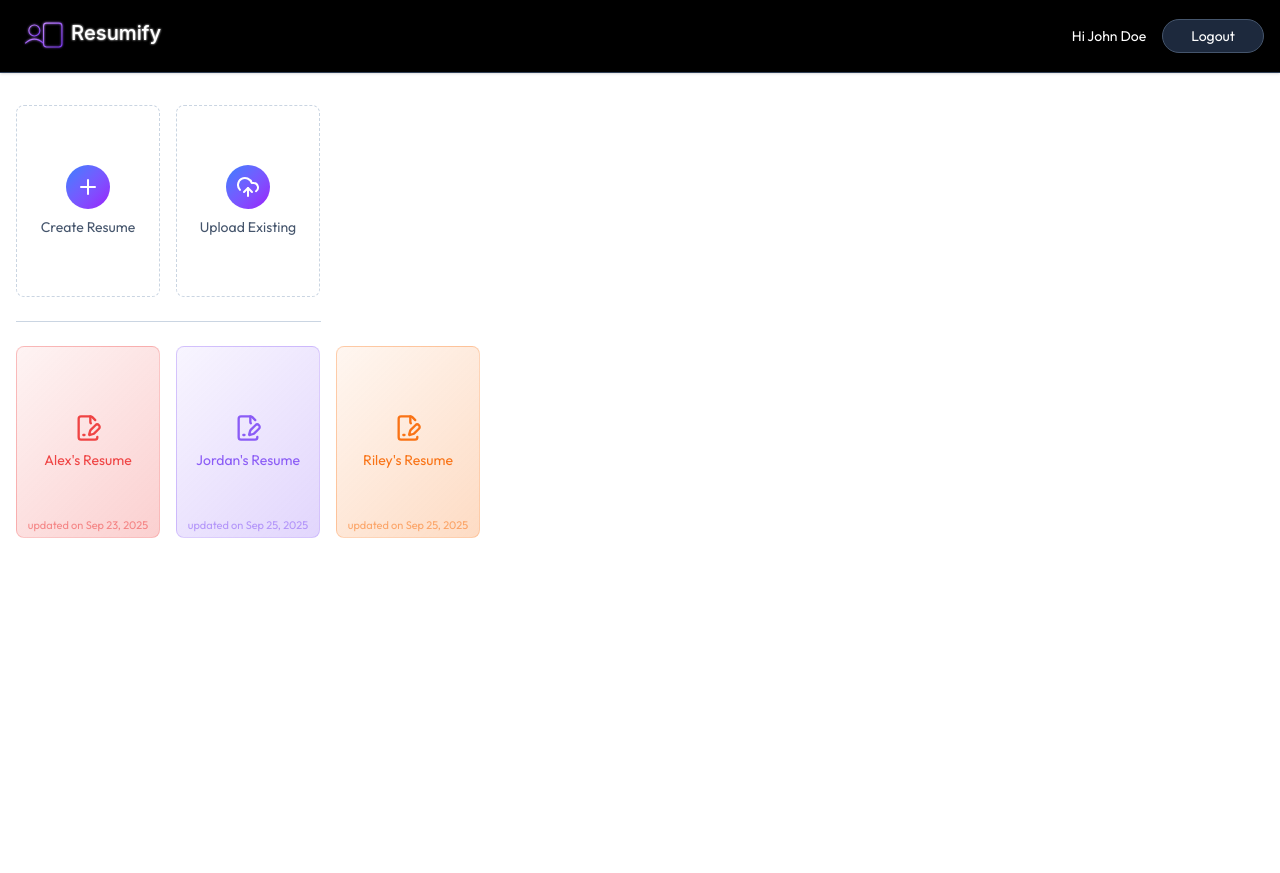
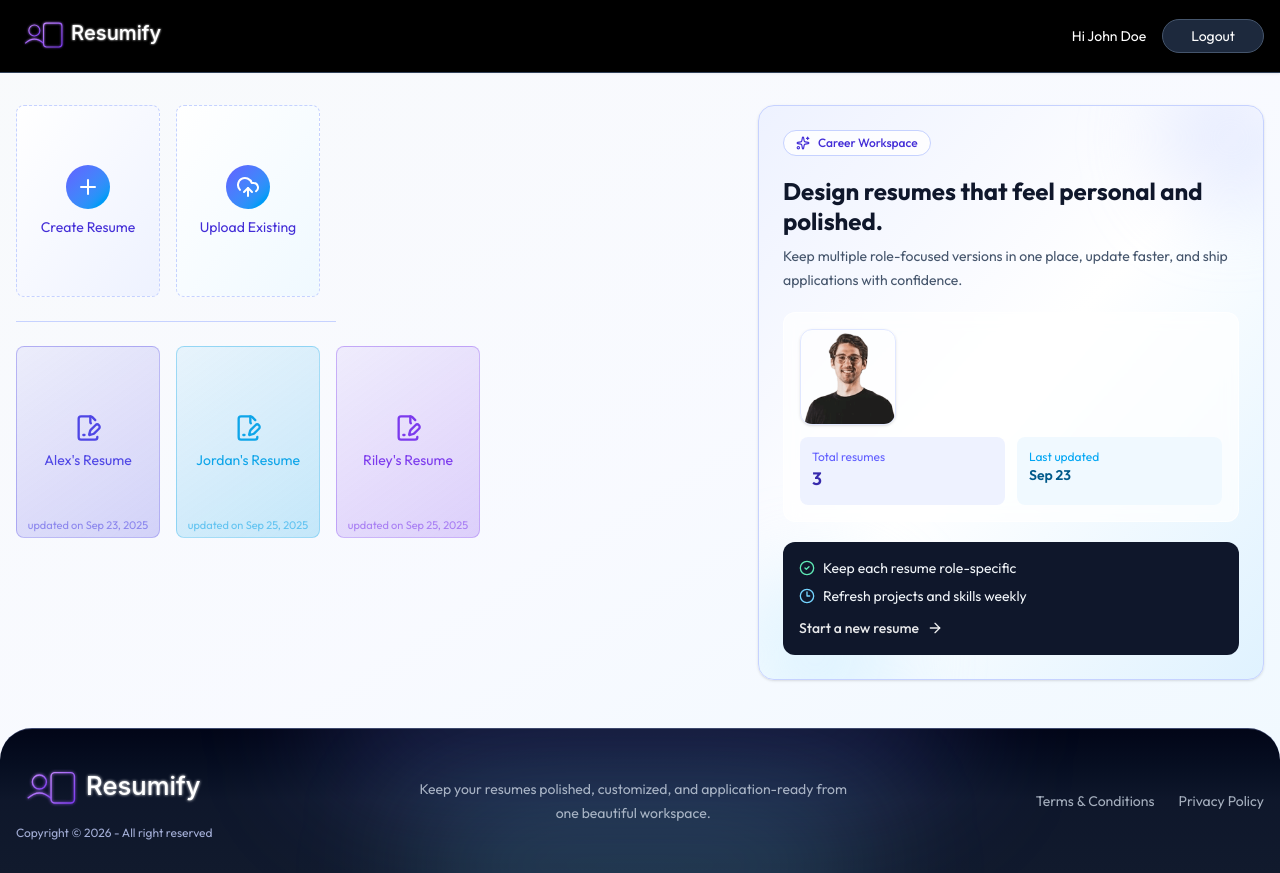
Before and after one commit to Arpit-K8/Project-resumeBuilder, a React (Vite) app in the folder client/: page /app in a window 1280 px wide. Before the commit the page ends 800 px from the top, so only its background shows below. Built offline with nearby package versions, Linux system fonts and the light colour scheme.

Commit message:
feat: Add DashboardFooter and Loader components, enhance Preview and ResumeBuilder with loading states and sharing functionality (Frontened Done)

```diff
--- /dev/null
+++ b/client/src/components/DashboardFooter.jsx
@@ -0,0 +1,29 @@
+import React from "react";
+import logo from "../assets/logo.svg";
+
+const Footer = () => {
+  return (
+    <footer className='relative mt-3 overflow-hidden rounded-t-4xl border-t border-indigo-300/30 bg-linear-to-b from-slate-950 via-slate-900 to-[#111a2d]'>
+      <div className='pointer-events-none absolute -top-20 left-1/2 h-36 w-160 -translate-x-1/2 rounded-full bg-indigo-400/20 blur-3xl' />
+      <div className='pointer-events-none absolute -bottom-16 left-1/2 h-36 w-md -translate-x-1/2 rounded-full bg-sky-300/20 blur-3xl' />
+
+      <div className='relative z-10 mx-auto flex w-full max-w-7xl flex-col items-center justify-between gap-6 px-4 py-8 sm:flex-row'>
+        <div className='flex flex-col items-center gap-2 sm:items-start'>
+          <img src={logo} alt='Logo' className='h-14 w-auto object-contain' />
+          <p className='text-xs text-indigo-200/80'>Copyright © {new Date().getFullYear()} - All right reserved</p>
+        </div>
+
+        <p className='max-w-md text-center text-sm leading-6 text-slate-300/80'>
+          Keep your resumes polished, customized, and application-ready from one beautiful workspace.
+        </p>
+
+        <nav className='flex items-center gap-6 text-sm text-slate-300/80'>
+          <a href='#' className='transition-colors hover:text-white'>Terms &amp; Conditions</a>
+          <a href='#' className='transition-colors hover:text-white'>Privacy Policy</a>
+        </nav>
+      </div>
+    </footer>
+  );
+};
+
+export default Footer;
--- /dev/null
+++ b/client/src/components/Loader.jsx
@@ -0,0 +1,11 @@
+import React from 'react'
+
+const loader = () => {
+  return (
+    <div className='flex items-center justify-center h-screen'>
+        <div className='animate-spin rounded-full h-12 w-12 border-t-2 border-b-2 border-blue-500'></div>
+    </div>
+  )
+}
+
+export default loader
--- a/client/src/pages/Dashboard.jsx
+++ b/client/src/pages/Dashboard.jsx
@@ -1,10 +1,23 @@
 import { useEffect, useState } from 'react'
-import { XIcon, FilePenLineIcon, PencilIcon, PlusIcon, Trash2Icon, UploadCloudIcon } from 'lucide-react'
+import {
+  XIcon,
+  FilePenLineIcon,
+  PencilIcon,
+  PlusIcon,
+  Trash2Icon,
+  UploadCloudIcon,
+  ArrowRightIcon,
+  Clock3Icon,
+  SparklesIcon,
+  CheckCircle2Icon,
+} from 'lucide-react'
 import { dummyResumeData } from '../assets/assets'
 import { useNavigate } from 'react-router-dom'
+import dummy_profile from '../assets/dummy_profile.png'
+import DashboardFooter from '../components/DashboardFooter'
 
 const Dashboard = () => {
-  const colors = [ "#ef4444", "#8b5cf6", "#f97316", "#14b8a6"];
+  const colors = ["#4f46e5", "#0ea5e9", "#7c3aed", "#14b8a6"];
   const [allResumes, setAllResumes] = useState([])
 
   const [showCreateResume, setShowCreateResume] = useState(false)
@@ -52,88 +65,161 @@ const Dashboard = () => {
     loadAllResumes();
   }, []);
 
+  const lastUpdatedResume = allResumes[0];
+
   return (
-    <div>
+    <div className='min-h-screen bg-linear-to-br from-slate-50 via-indigo-50/40 to-sky-50 flex flex-col'>
+      <div className='flex-1'>
         <div className='max-w-7xl mx-auto py-8 px-4'>
-        <p className='text-2xl font-medium mb-6 bg-gradient-to-r from-blue-500 to-purple-600 text-transparent bg-clip-text text sm:hidden'>welcome, Arpit</p>
+        <div className='grid gap-6 lg:grid-cols-12'>
+          <div className='lg:col-span-7'>
             <div className='flex gap-4'>
-            <button onClick={()=>setShowCreateResume(true)} className='w-full bg-white sm:max-w-36 h-48 flex flex-col items-center justify-center rounded-lg gap-2 text-slate-600 border border-dashed border-slate-300 group hover:border-indigo-500 hover:shadow-lg transition-all duration-300 cursor-pointer'>
-              <PlusIcon className='size-11 transition-all duration-300 p-2.5 bg-gradient-to-br from-blue-500 to-purple-600 text-white rounded-full' />
-              <p className='text-sm group-hover:text-blue-600 transition-all duration-300'>Create Resume</p>
+              <button onClick={()=>setShowCreateResume(true)} className='h-48 w-full rounded-lg border border-dashed border-indigo-200 bg-linear-to-br from-white to-indigo-50 text-indigo-700 transition-all duration-300 hover:border-indigo-400 hover:shadow-lg group sm:max-w-36'>
+                <div className='flex h-full flex-col items-center justify-center gap-2'>
+                  <PlusIcon className='size-11 rounded-full bg-linear-to-br from-indigo-500 to-sky-500 p-2.5 text-white transition-all duration-300' />
+                  <p className='text-sm transition-all duration-300 group-hover:text-indigo-600'>Create Resume</p>
+                </div>
               </button>
-            <button onClick={()=>setShowUploadResume(true)}className='w-full bg-white sm:max-w-36 h-48 flex flex-col items-center justify-center rounded-lg gap-2 text-slate-600 border border-dashed border-slate-300 group hover:border-indigo-500 hover:shadow-lg transition-all duration-300 cursor-pointer'>
-            <UploadCloudIcon className='size-11 transition-all duration-300 p-2.5 bg-gradient-to-br from-blue-500 to-purple-600 text-white rounded-full'/>
-            <p className='text-sm group-hover:text-indigo-600 transition-all duration-300'>Upload Existing</p>
+
+              <button onClick={()=>setShowUploadResume(true)} className='h-48 w-full rounded-lg border border-dashed border-indigo-200 bg-linear-to-br from-white to-sky-50 text-indigo-700 transition-all duration-300 hover:border-indigo-400 hover:shadow-lg group sm:max-w-36'>
+                <div className='flex h-full flex-col items-center justify-center gap-2'>
+                  <UploadCloudIcon className='size-11 rounded-full bg-linear-to-br from-indigo-500 to-sky-500 p-2.5 text-white transition-all duration-300'/>
+                  <p className='text-sm transition-all duration-300 group-hover:text-indigo-600'>Upload Existing</p>
+                </div>
               </button>
             </div>
-        <hr className='border-slate-300 my-6 sm:w-[305px]'/>
-        <div className='grid grid-cols-2 gap-4 sm:flex sm:flex-wrap '>
+
+            <hr className='my-6 border-indigo-200 sm:w-80'/>
+
+            <div className='grid grid-cols-2 gap-4 sm:flex sm:flex-wrap'>
               {allResumes.map((resume, index) => {
                 const baseColor = colors[index % colors.length];
                 return (
                   <button key={index}
                   onClick={()=> navigate(`/app/builder/${resume._id}`)}
-               className='group relative w-full sm:max-w-36 h-48 flex flex-col items-center justify-center rounded-lg gap-2 text-slate-600 border border-slate-300 hover:border-gray-400 hover:shadow-md transition-all duration-300 cursor-pointer' style={{background: `linear-gradient(135deg, ${baseColor}10, ${baseColor}40 )`, borderColor: baseColor + '40'}}>
-
-                <FilePenLineIcon className='size-7 group-hover:scale-105 transition-all' style={{color: baseColor}}/>
-                <p className='text-sm group-hover:scale-105 transition-all px-2 text-center' style={{color: baseColor}}>{resume.title}</p>
-                < p className='absolute bottom-1 text-[11px] text-slate-400 group-hover:text-slate-500 transition-all duration-300 px-2 text-center' style={{color: baseColor + '90'}}>
+                  className='group relative h-48 w-full rounded-lg border text-slate-700 transition-all duration-300 hover:shadow-md sm:max-w-36' style={{background: `linear-gradient(145deg, ${baseColor}12, ${baseColor}38)`, borderColor: baseColor + '4D'}}>
+                    <div className='flex h-full flex-col items-center justify-center gap-2'>
+                      <FilePenLineIcon className='size-7 transition-all group-hover:scale-105' style={{color: baseColor}}/>
+                      <p className='px-2 text-center text-sm transition-all group-hover:scale-105' style={{color: baseColor}}>{resume.title}</p>
+                      <p className='absolute bottom-1 px-2 text-center text-[11px] text-slate-400 transition-all duration-300 group-hover:text-slate-500' style={{color: baseColor + '90'}}>
                         updated on {new Date(resume.updatedAt).toLocaleDateString('en-US', {
                           month: 'short',
                           day: 'numeric',
                           year: 'numeric'
                         })}
                       </p>
-                <div onClick={e=>e.stopPropagation()}
-                className='absolute top-1 right-1 group-hover:flex hidden items-center gap-1'>
+                    </div>
+
+                    <div onClick={e=>e.stopPropagation()} className='absolute right-1 top-1 hidden items-center gap-1 group-hover:flex'>
                       <Trash2Icon
                         onClick={() => deleteResume(resume._id)}
-                  className='size-7 p-1.5 hover:bg-red-100 hover:text-red-600 rounded transition-colors text-slate-700'/>
+                        className='size-7 rounded p-1.5 text-slate-700 transition-colors hover:bg-red-100 hover:text-red-600'/>
                       <PencilIcon
-                  onClick={()=> {setEditResumeId(resume._id);
+                        onClick={()=> {
+                          setEditResumeId(resume._id);
                           setTitle(resume.title)
                         }}
-                  className='size-7 p-1.5 hover:bg-indigo-100 hover:text-indigo-600 rounded transition-colors text-slate-700'/>
+                        className='size-7 rounded p-1.5 text-slate-700 transition-colors hover:bg-indigo-100 hover:text-indigo-600'/>
                     </div>
                   </button>
                 )
               })}
             </div>
+          </div>
+
+          <div className='lg:col-span-5'>
+            <div className='relative h-full min-h-120 overflow-hidden rounded-2xl border border-indigo-200 bg-linear-to-br from-indigo-50 via-white to-sky-100 p-6 shadow-sm'>
+              <div className='absolute -right-10 -top-10 h-36 w-36 rounded-full bg-indigo-200/40 blur-2xl' />
+              <div className='absolute -bottom-16 -left-8 h-44 w-44 rounded-full bg-sky-200/40 blur-2xl' />
+
+              <div className='relative z-10 space-y-5'>
+                <div className='inline-flex items-center gap-2 rounded-full border border-indigo-200 bg-white/80 px-3 py-1 text-xs font-medium text-indigo-700'>
+                  <SparklesIcon className='size-3.5' />
+                  Career Workspace
+                </div>
+
+                <div>
+                  <h2 className='text-2xl font-bold leading-tight text-slate-900'>
+                    Design resumes that feel personal and polished.
+                  </h2>
+                  <p className='mt-2 text-sm leading-6 text-slate-600'>
+                    Keep multiple role-focused versions in one place, update faster, and ship applications with confidence.
+                  </p>
+                </div>
+
+                <div className='rounded-xl border border-white/70 bg-white/70 p-4 backdrop-blur'>
+                  <img src={dummy_profile} alt='Profile preview' className='h-24 w-24 rounded-xl border border-indigo-100 object-cover shadow-sm' />
+
+                  <div className='mt-3 grid grid-cols-2 gap-3 text-sm'>
+                    <div className='rounded-lg bg-indigo-50 p-3'>
+                      <p className='text-xs text-indigo-500'>Total resumes</p>
+                      <p className='text-lg font-semibold text-indigo-800'>{allResumes.length}</p>
+                    </div>
+                    <div className='rounded-lg bg-sky-50 p-3'>
+                      <p className='text-xs text-sky-500'>Last updated</p>
+                      <p className='text-sm font-semibold text-sky-800'>
+                        {lastUpdatedResume
+                          ? new Date(lastUpdatedResume.updatedAt).toLocaleDateString('en-US', { month: 'short', day: 'numeric' })
+                          : '--'}
+                      </p>
+                    </div>
+                  </div>
+                </div>
+
+                <div className='space-y-2 rounded-xl bg-slate-900 p-4 text-slate-100'>
+                  <p className='flex items-center gap-2 text-sm'>
+                    <CheckCircle2Icon className='size-4 text-emerald-300' />
+                    Keep each resume role-specific
+                  </p>
+                  <p className='flex items-center gap-2 text-sm'>
+                    <Clock3Icon className='size-4 text-sky-300' />
+                    Refresh projects and skills weekly
+                  </p>
+                  <button onClick={()=>setShowCreateResume(true)} className='mt-1 inline-flex items-center gap-2 text-sm font-medium text-white/90 transition-colors hover:text-white'>
+                    Start a new resume
+                    <ArrowRightIcon className='size-4' />
+                  </button>
+                </div>
+              </div>
+            </div>
+          </div>
+        </div>
+
         {showCreateResume && (
           <form onSubmit={createResume} onClick={()=>setShowCreateResume(false)} className='fixed inset-0 bg-black/60 backdrop-blur-sm flex items-center justify-center z-10'>
-            <div onClick={e => e.stopPropagation()} className='relative bg-gradient-to-b from-indigo-900 to-indigo-950 border border-indigo-700 shadow-xl rounded-lg w-full max-w-sm p-6'>
-              <h2 className='text-2xl font-bold mb-4 text-white'>Create a Resume</h2>
+            <div onClick={e => e.stopPropagation()} className='relative w-full max-w-sm rounded-xl border border-indigo-200 bg-linear-to-b from-white to-indigo-50 p-6 text-slate-800 shadow-2xl'>
+              <h2 className='mb-4 text-2xl font-bold text-slate-900'>Create a Resume</h2>
               <input onChange={(e)=>setTitle(e.target.value)}
-                value={title} type="text" placeholder='Enter resume title' className='w-full px-4 py-2 mb-4 rounded-lg bg-white/10 border border-indigo-300/30 text-white placeholder:text-indigo-200/70 focus:outline-none focus:ring-2 focus:ring-indigo-300/50' required />
-              <button className='w-full bg-white text-indigo-900 px-4 py-2 rounded hover:bg-indigo-100 transition-colors font-medium'>Create</button>
+                value={title} type="text" placeholder='Enter resume title' className='mb-4 w-full rounded-lg border border-indigo-200 bg-white px-4 py-2 text-slate-700 placeholder:text-slate-400 focus:outline-none focus:ring-2 focus:ring-indigo-300' required />
+              <button className='w-full rounded-lg bg-indigo-600 px-4 py-2 font-medium text-white transition-colors hover:bg-indigo-700'>Create</button>
 
-              <XIcon className='absolute top-4 right-4 size-6 text-indigo-200 cursor-pointer hover:text-white transition-colors' onClick={() => { setShowCreateResume(false); setTitle('')}}/>
+              <XIcon className='absolute right-4 top-4 size-6 cursor-pointer text-slate-400 transition-colors hover:text-slate-700' onClick={() => { setShowCreateResume(false); setTitle('')}}/>
             </div>
           </form>)
           }
 
           {showUploadResume && (
             <form onSubmit={uploadResume} onClick={()=>setShowUploadResume(false)} className='fixed inset-0 bg-black/60 backdrop-blur-sm flex items-center justify-center z-10'>
-              <div onClick={e => e.stopPropagation()} className='relative bg-gradient-to-b from-indigo-900 to-indigo-950 border border-indigo-700 shadow-xl rounded-lg w-full max-w-sm p-6'>
-                <h2 className='text-2xl font-bold mb-4 text-white'>Upload Your Resume</h2>
+              <div onClick={e => e.stopPropagation()} className='relative w-full max-w-sm rounded-xl border border-indigo-200 bg-linear-to-b from-white to-sky-50 p-6 text-slate-800 shadow-2xl'>
+                <h2 className='mb-4 text-2xl font-bold text-slate-900'>Upload Your Resume</h2>
                 <input
                   onChange={(e)=>setTitle(e.target.value)}
                   value={title}
                   type="text"
                   placeholder='Enter resume title'
-                  className='w-full px-4 py-2 mb-4 rounded-lg bg-white/10 border border-indigo-300/30 text-white placeholder:text-indigo-200/70 focus:outline-none focus:ring-2 focus:ring-indigo-300/50'
+                  className='mb-4 w-full rounded-lg border border-indigo-200 bg-white px-4 py-2 text-slate-700 placeholder:text-slate-400 focus:outline-none focus:ring-2 focus:ring-indigo-300'
                   required
                 />
                 <div>
-                  <label htmlFor="resume-input" className='block text-sm text-indigo-200 mb-2'>Select a resume file
-                  <div className='flex flex-col items-center justify-center gap-2 border group text-indigo-200 border-dashed rounded-md p-4 py-10 my-4 hover:border-indigo-500 hover:text-indigo-100 cursor-pointer transition-colors'>
+                  <label htmlFor="resume-input" className='mb-2 block text-sm text-slate-600'>Select a resume file
+                  <div className='group my-4 flex cursor-pointer flex-col items-center justify-center gap-2 rounded-md border border-dashed border-indigo-200 bg-indigo-50/50 p-4 py-10 text-slate-500 transition-colors hover:border-indigo-500 hover:text-indigo-600'>
                     {resume ? (
-                      <p className='text-indigo-300'>{resume.name}</p>
+                      <p className='text-indigo-600'>{resume.name}</p>
                     ):(
                       <>
                         <UploadCloudIcon className='size-14 stroke-1'/>
                         <p>
-                      <XIcon className='absolute top-4 right-4 size-6 text-indigo-200 cursor-pointer hover:text-white transition-colors' onClick={() => { setShowUploadResume(false); setResume(null); setTitle('')}}/>
+                      <XIcon className='absolute right-4 top-4 size-6 cursor-pointer text-slate-400 transition-colors hover:text-slate-700' onClick={() => { setShowUploadResume(false); setResume(null); setTitle('')}}/>
                         </p>
                       </>
                       )}
@@ -142,28 +228,31 @@ const Dashboard = () => {
                   <input id='resume-input' type="file" accept=".pdf,.doc,.docx" className='hidden' onChange={(e)=>setResume(e.target.files[0])} required/>
                 </div>
 
-                <button className='w-full bg-white text-indigo-900 px-4 py-2 rounded hover:bg-indigo-100 transition-colors font-medium'>Upload</button>
+                <button className='w-full rounded-lg bg-indigo-600 px-4 py-2 font-medium text-white transition-colors hover:bg-indigo-700'>Upload</button>
 
-                <XIcon className='absolute top-4 right-4 size-6 text-indigo-200 cursor-pointer hover:text-white transition-colors' onClick={() => { setShowUploadResume(false); setTitle('')}}/>
+                <XIcon className='absolute right-4 top-4 size-6 cursor-pointer text-slate-400 transition-colors hover:text-slate-700' onClick={() => { setShowUploadResume(false); setTitle('')}}/>
                 </div>
             </form>)
           }
 
           {editResumeId && (
           <form onSubmit={editTitle} onClick={()=>setEditResumeId ('')} className='fixed inset-0 bg-black/60 backdrop-blur-sm flex items-center justify-center z-10'>
-            <div onClick={e => e.stopPropagation()} className='relative bg-gradient-to-b from-indigo-900 to-indigo-950 border border-indigo-700 shadow-xl rounded-lg w-full max-w-sm p-6'>
-              <h2 className='text-2xl font-bold mb-4 text-white'>Edit Resume Title</h2>
+            <div onClick={e => e.stopPropagation()} className='relative w-full max-w-sm rounded-xl border border-indigo-200 bg-linear-to-b from-white to-indigo-50 p-6 text-slate-800 shadow-2xl'>
+              <h2 className='mb-4 text-2xl font-bold text-slate-900'>Edit Resume Title</h2>
               <input onChange={(e)=>setTitle(e.target.value)}
-                value={title} type="text" placeholder='Enter resume title' className='w-full px-4 py-2 mb-4 rounded-lg bg-white/10 border border-indigo-300/30 text-white placeholder:text-indigo-200/70 focus:outline-none focus:ring-2 focus:ring-indigo-300/50' required />
-              <button className='w-full bg-white text-indigo-900 px-4 py-2 rounded hover:bg-indigo-100 transition-colors font-medium'>Update</button>
+                value={title} type="text" placeholder='Enter resume title' className='mb-4 w-full rounded-lg border border-indigo-200 bg-white px-4 py-2 text-slate-700 placeholder:text-slate-400 focus:outline-none focus:ring-2 focus:ring-indigo-300' required />
+              <button className='w-full rounded-lg bg-indigo-600 px-4 py-2 font-medium text-white transition-colors hover:bg-indigo-700'>Update</button>
 
-              <XIcon className='absolute top-4 right-4 size-6 text-indigo-200 cursor-pointer hover:text-white transition-colors' onClick={() => { setEditResumeId(''); setTitle('')}}/>
+              <XIcon className='absolute right-4 top-4 size-6 cursor-pointer text-slate-400 transition-colors hover:text-slate-700' onClick={() => { setEditResumeId(''); setTitle('')}}/>
             </div>
           </form>)
           }
 
         </div>
       </div>
+
+      <DashboardFooter/>
+    </div>
   )
 }
 
--- a/client/src/pages/Preview.jsx
+++ b/client/src/pages/Preview.jsx
@@ -1,8 +1,44 @@
-import React from 'react'
+import React, { useEffect } from 'react'
+import { useParams } from 'react-router-dom';
+import { dummyResumeData } from '../assets/assets';
+import ResumePreview from '../components/ResumePreview';
+import { ArrowLeftIcon } from 'lucide-react';
+import Loader from '../components/Loader';
 
 const Preview = () => {
-  return (
-    <div><h1>Preview Page</h1></div>
+  const {resumeId} = useParams();
+  const [resumeData, setResumeData] = React.useState(null);
+
+  const [isLoading, setIsLoading] = React.useState(true);
+
+  const loadResume = async() =>{
+    setIsLoading(false);
+    setResumeData(dummyResumeData.find(resume => resume._id === resumeId || null));
+  }
+
+  useEffect(()=>{
+    loadResume();
+  },[])
+
+  return resumeData ? (
+    <div className='bg-slate-100'>
+      <div className='mx-auto max-w-3xl py-10 '>
+        <ResumePreview data={resumeData} template={resumeData.template} accentColor={resumeData.accent_color} classes='py-4 bg-white'/>
+      </div>
+    </div>
+  ) : (
+    <div>
+      {isLoading ? <Loader /> : (
+      <div className='flex flex-col items-center justify-center h-screen'>
+        <p className='text-center text-6xl text-slate-400 font-medium'>Resume not found</p>
+        <a href='/' className='mt-6 bg-indigo-500 hover:bg-indigo-600 text-white
+        rounded-full px-6 h-9 m-1 ring-offset-1 right-1 ring-indigo-400 flex items-center '>
+          <ArrowLeftIcon className='size-5 mr-2' />
+          Back to Home Page
+        </a>
+      </div>
+      )}
+    </div>
   )
 }
 
```
Also changed, not shown: client/src/pages/ResumeBuilder.jsx (+51 -5 lines). Lines whose indentation alone changed are shown as unchanged.
